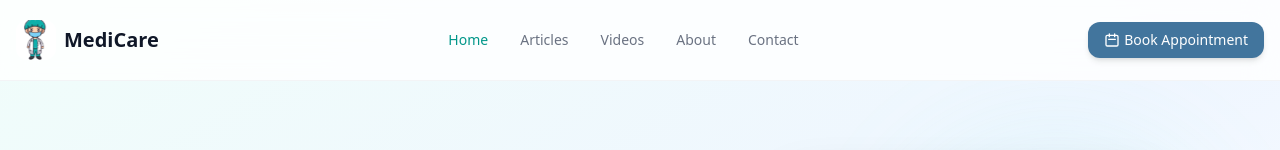
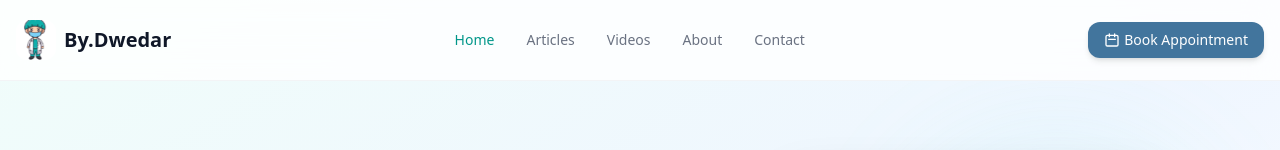
Before and after one commit to Eman-Elharery/Health-Care, an Angular app: page / in a window 1280 px wide. Shown: the top 150 px of the page. Built offline with nearby package versions, Linux system fonts and the light colour scheme.

Commit message:
update site title

```diff
--- a/src/app/features/components/header/header.component.html
+++ b/src/app/features/components/header/header.component.html
@@ -6,7 +6,7 @@
        <img src="assets/images/MyIcon.png"
      alt="logo"
      class="w-10 h-10 rounded-xl object-cover">
-        <span class="text-xl font-semibold text-gray-900">MediCare</span>
+        <span class="text-xl font-semibold text-gray-900">By.Dwedar</span>
       </a>
 
       <nav class="hidden md:flex items-center gap-8">
--- a/src/index.html
+++ b/src/index.html
@@ -2,7 +2,7 @@
 <html lang="en">
 <head>
   <meta charset="utf-8">
-  <title>HealthCare</title>
+  <title>By.Dwedar</title>
   <base href="/">
   <meta name="viewport" content="width=device-width, initial-scale=1">
   <link rel="icon" type="image/x-icon" href="assets/images/MyIcon.png">
```
